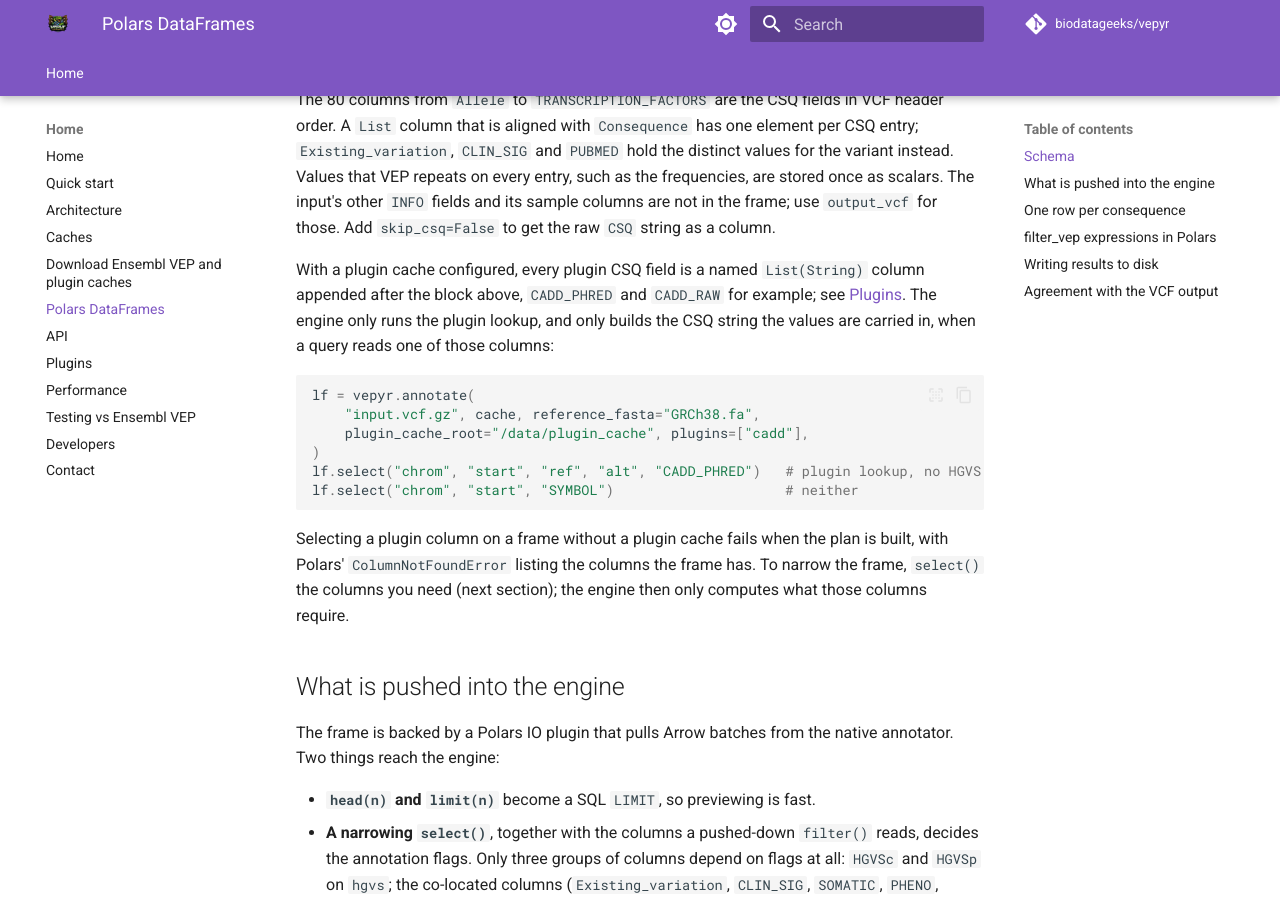
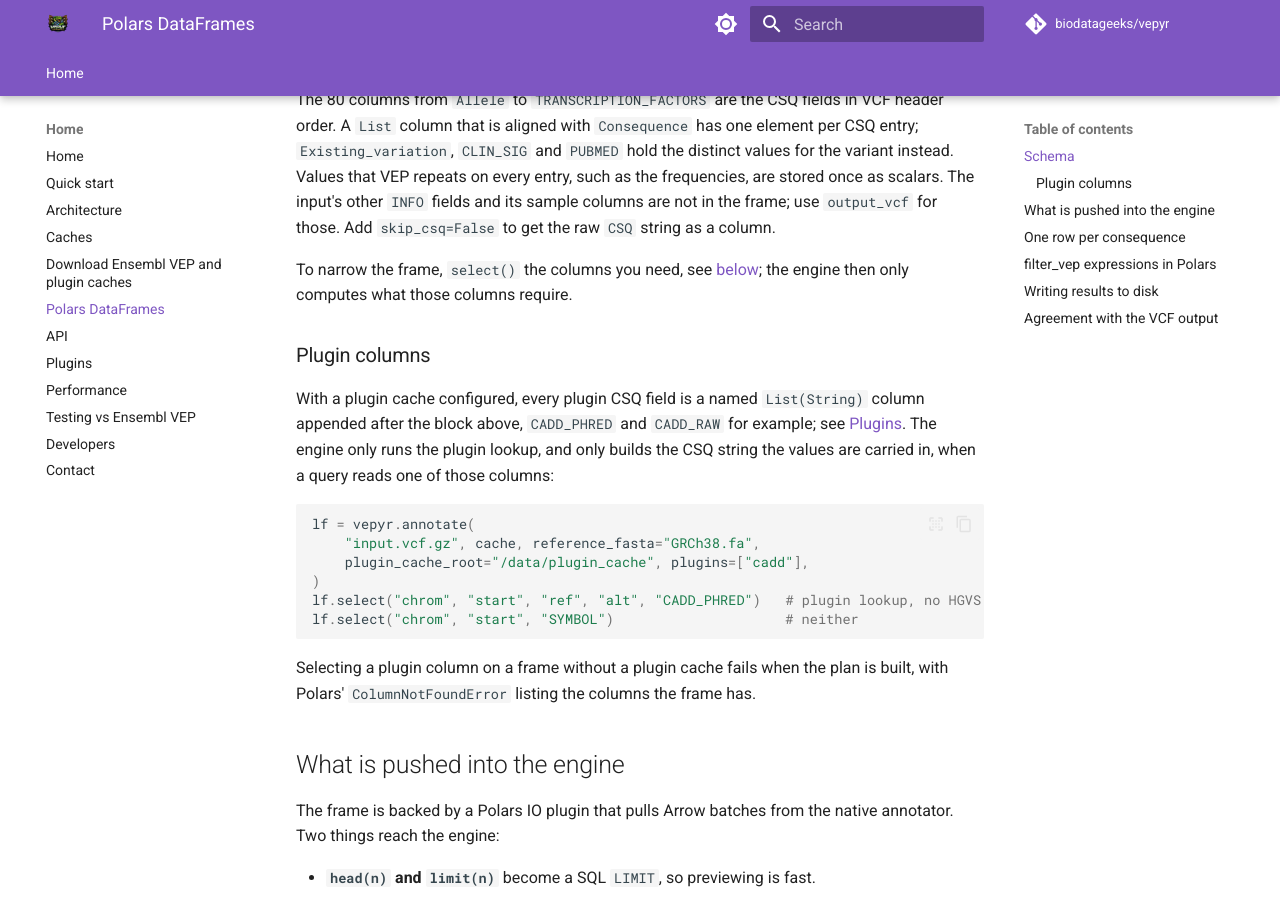
Before and after one commit to biodatageeks/vepyr, an MkDocs documentation site: the page built from docs/dataframes.md, in a window 1280 px wide and 900 px high, scrolled down 2670 px. Built offline with MkDocs 1.6.1 and Material for MkDocs 9.7.7, drawn with Linux system fonts in a browser that asks for light colours; comment, search, counter and statistics services are not loaded; part of the change alters nothing that is shown.

Commit message:
docs(dataframes): give plugin columns their own subsection
Co-Authored-By: Claude Fable 5.1 <noreply@anthropic.com>
Claude-Session: https://claude.ai/code/session_01F6y34WjrWGvL9hS5Eg95Y8

```diff
--- a/docs/dataframes.md
+++ b/docs/dataframes.md
@@ -141,6 +141,12 @@ entry, such as the frequencies, are stored once as scalars. The input's other
 `INFO` fields and its sample columns are not in the frame; use `output_vcf`
 for those. Add `skip_csq=False` to get the raw `CSQ` string as a column.
 
+To narrow the frame, `select()` the columns you need, see
+[below](#what-is-pushed-into-the-engine); the engine then only computes what
+those columns require.
+
+### Plugin columns
+
 With a plugin cache configured, every plugin CSQ field is a named
 `List(String)` column appended after the block above, `CADD_PHRED` and
 `CADD_RAW` for example; see [Plugins](plugins.md). The engine only runs the
@@ -158,8 +164,7 @@ lf.select("chrom", "start", "SYMBOL")                     # neither
 
 Selecting a plugin column on a frame without a plugin cache fails when the
 plan is built, with Polars' `ColumnNotFoundError` listing the columns the
-frame has. To narrow the frame, `select()` the columns you need (next
-section); the engine then only computes what those columns require.
+frame has.
 
 ## What is pushed into the engine
 
```
